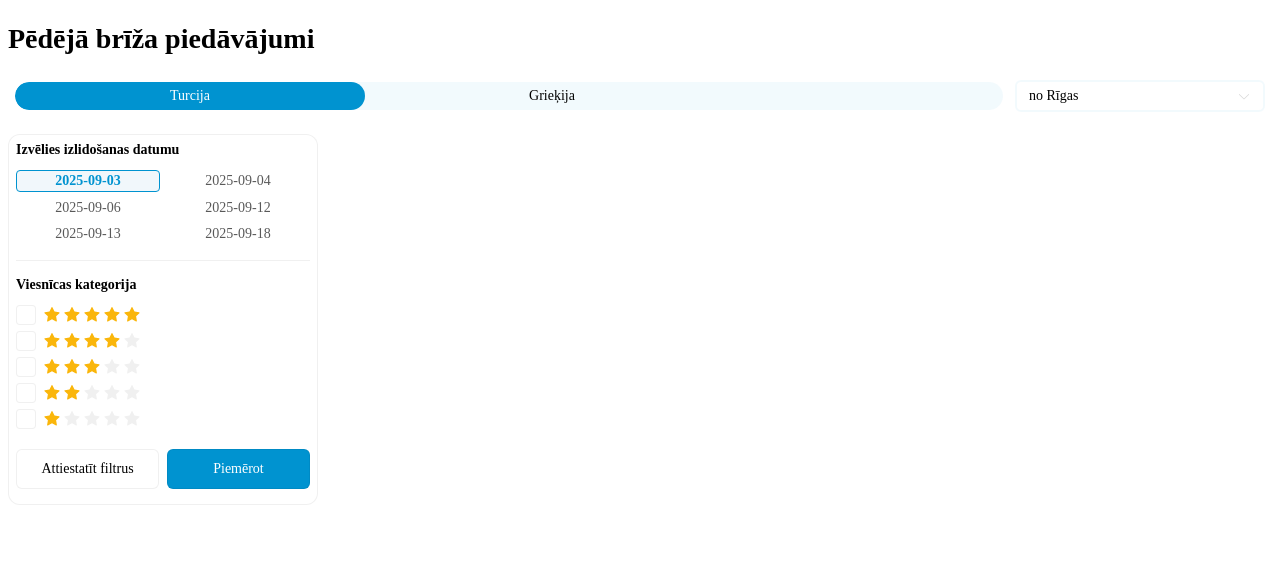
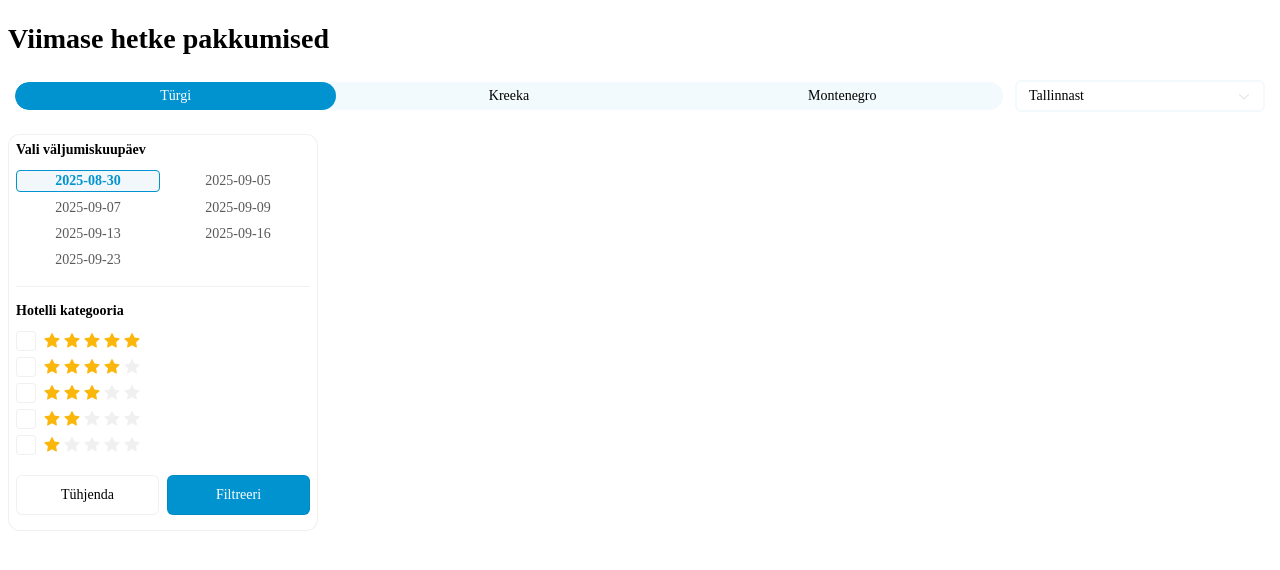
Before and after one commit to ct-balt/offers-hotel-incentive-ee, a website: page src/index.html in a window 1280 px wide. Drawn offline with Linux system fonts and the light colour scheme; no server answers.

Commit message:
localization changes

```diff
--- a/src/constants/departuresConstants.js
+++ b/src/constants/departuresConstants.js
@@ -1,8 +1,8 @@
 const departuresConstants = [
   {
-    id: "3345-5",
+    id: "3242-5",
     type: 5,
-    name: "Rīga",
-    friendlyUrl: "riga",
+    name: "Tallinn",
+    friendlyUrl: "tallinn",
   },
 ];
--- a/src/constants/destinationsConstants.js
+++ b/src/constants/destinationsConstants.js
@@ -1,29 +1,29 @@
 const destinationsConstants = [
   {
-    country: "turcija",
-    name: "Turcija",
-    friendlyUrl: "turcija",
+    country: "turgi",
+    name: "Türgi",
+    friendlyUrl: "turgi",
     id: "1-0",
     type: 0,
     children: [
       {
         id: "5-3",
         type: 3,
-        name: "Antālija",
-        friendlyUrl: "antalija",
+        name: "Antalya",
+        friendlyUrl: "antalya",
       },
       {
         id: "1-3",
         type: 3,
-        name: "Bodruma",
-        friendlyUrl: "bodruma",
+        name: "Bodrum",
+        friendlyUrl: "bodrum",
       },
     ],
   },
   {
-    country: "griekija",
-    name: "Grieķija",
-    friendlyUrl: "griekija",
+    country: "kreeka",
+    name: "Kreeka",
+    friendlyUrl: "kreeka",
     id: "43-0",
     type: 0,
     children: [
@@ -33,12 +33,18 @@ const destinationsConstants = [
         name: "Heraklion",
         friendlyUrl: "heraklion",
       },
+      {
+        id: "773-3",
+        type: 3,
+        name: "Rhodes",
+        friendlyUrl: "rhodes",
+      },
     ],
   },
   {
-    country: "egipte",
-    name: "Ēģipte",
-    friendlyUrl: "egipte",
+    country: "egiptus",
+    name: "Egiptus",
+    friendlyUrl: "egiptus",
     id: "12-0",
     type: 0,
     children: [
@@ -57,11 +63,45 @@ const destinationsConstants = [
     ],
   },
   {
-    country: "apvienotiearabuemirati",
-    name: "Apvienotie Arābu Emirāti",
-    friendlyUrl: "apvienotiearabuemirati",
-    id: "31-0",
+    country: "montenegro",
+    name: "Montenegro",
+    friendlyUrl: "montenegro",
+    id: "80-0",
     type: 0,
-    children: null,
+    children: [
+      {
+        id: "11911-3",
+        type: 3,
+        name: "Tivat",
+        friendlyUrl: "tivat",
+        parent: {
+          id: "80",
+          type: 0,
+          name: "Montenegro",
+          countryId: "80-0",
+        },
+      },
+    ],
+  },
+  {
+    country: "tivat",
+    name: "Tivat",
+    friendlyUrl: "tivat",
+    id: "11911-3",
+    type: 3,
+    children: [
+      {
+        id: "10881-5",
+        type: 5,
+        name: "Dubrovnik",
+        friendlyUrl: "dubrovnik",
+        parent: {
+          id: "11911",
+          type: 3,
+          name: "Horvaatia",
+          countryId: "108-0",
+        },
+      },
+    ],
   },
 ];
--- a/src/index.html
+++ b/src/index.html
@@ -16,7 +16,7 @@
   </head>
   <body>
     <section class="offers-incentive">
-      <h2>Pēdējā brīža piedāvājumi</h2>
+      <h2>Viimase hetke pakkumised</h2>
       <div class="selector">
         <div class="destination-selector"></div>
         <div class="departure-selector-wrapper">
@@ -41,7 +41,7 @@
         <div class="side-selector">
           <div class="wrapper">
             <div class="date-selector">
-              <span>Izvēlies izlidošanas datumu</span>
+              <span>Vali väljumiskuupäev</span>
               <div class="date-items"></div>
             </div>
             <div class="separator"></div>
@@ -49,7 +49,7 @@
               type="button"
               class="additional-filters-button"
               onclick="toggleFilters()">
-              <span>Filtri</span
+              <span>Filtrid</span
               ><svg
                 xmlns="http://www.w3.org/2000/svg"
                 width="14"
@@ -64,7 +64,7 @@
             </button>
             <div class="additional-filters">
               <div class="hotel-category">
-                <span>Viesnīcas kategorija</span>
+                <span>Hotelli kategooria</span>
                 <div class="items"></div>
               </div>
               <div class="buttons">
@@ -72,13 +72,13 @@
                   type="button"
                   class="remove-filters"
                   onclick="removeFilters()">
-                  Attiestatīt filtrus
+                  Tühjenda
                 </button>
                 <button
                   type="button"
                   class="submit-filters"
                   onclick="applyFilters()">
-                  Piemērot
+                  Filtreeri
                 </button>
               </div>
             </div>
@@ -90,68 +90,126 @@
       var offers = {
         destinations: [
           {
-            destinationDisplayName: "Turcija",
+            destinationDisplayName: "Türgi",
             destination: [
               {
-                name: "antalija",
+                name: "antalya",
                 departures: {
-                  displayName: ["Rīgas"],
-                  name: ["riga"],
+                  displayName: ["Tallinnast"],
+                  name: ["tallinn"],
                 },
                 beginDates: [
                   {
-                    date: "2025-09-03",
-                    stayNights: [{ value: 7 }],
-                    departures: ["riga"],
+                    date: "2025-08-30",
+                    stayNights: [{ value: 6 }, { value: 13 }],
+                    departures: ["tallinn"],
                   },
                   {
-                    date: "2025-09-04",
+                    date: "2025-09-05",
                     stayNights: [{ value: 7 }],
-                    departures: ["riga"],
+                    departures: ["tallinn"],
                   },
                   {
-                    date: "2025-09-06",
-                    stayNights: [{ value: 6 }],
-                    departures: ["riga"],
+                    date: "2025-09-07",
+                    stayNights: [{ value: 7 }],
+                    departures: ["tallinn"],
                   },
                   {
-                    date: "2025-09-12",
+                    date: "2025-09-09",
                     stayNights: [{ value: 7 }],
-                    departures: ["riga"],
+                    departures: ["tallinn"],
                   },
                   {
                     date: "2025-09-13",
                     stayNights: [{ value: 7 }],
-                    departures: ["riga"],
+                    departures: ["tallinn"],
+                  },
+                ],
+              },
+              {
+                name: "bodrum",
+                departures: {
+                  displayName: ["Tallinnast"],
+                  name: ["tallinn"],
+                },
+                beginDates: [
+                  {
+                    date: "2025-09-16",
+                    stayNights: [{ value: 6 }],
+                    departures: ["tallinn"],
                   },
                   {
-                    date: "2025-09-18",
-                    stayNights: [{ value: 3 }, { value: 6 }, { value: 7 }],
-                    departures: ["riga"],
+                    date: "2025-09-23",
+                    stayNights: [{ value: 6 }],
+                    departures: ["tallinn"],
                   },
                 ],
               },
             ],
           },
           {
-            destinationDisplayName: "Grieķija",
+            destinationDisplayName: "Kreeka",
             destination: [
               {
                 name: "heraklion",
                 departures: {
-                  displayName: ["Rīgas"],
-                  name: ["riga"],
+                  displayName: ["Tallinnast"],
+                  name: ["tallinn"],
                 },
                 beginDates: [
                   {
-                    date: "2025-09-13",
+                    date: "2025-09-02",
                     stayNights: [{ value: 7 }],
-                    departures: ["riga"],
+                    departures: ["tallinn"],
                   },
                   {
-                    date: "2025-09-14",
+                    date: "2025-09-06",
+                    stayNights: [{ value: 7 }, { value: 11 }],
+                    departures: ["tallinn"],
+                  },
+                  {
+                    date: "2025-09-20",
+                    stayNights: [{ value: 3 }, { value: 7 }],
+                    departures: ["tallinn"],
+                  },
+                ],
+              },
+            ],
+          },
+          {
+            destinationDisplayName: "Montenegro",
+            destination: [
+              {
+                name: "montenegro",
+                departures: {
+                  displayName: ["Tallinnast"],
+                  name: ["tallinn"],
+                },
+                beginDates: [
+                  {
+                    date: "2025-08-31",
                     stayNights: [{ value: 7 }],
-                    departures: ["riga"],
+                    departures: ["tallinn"],
+                  },
+                  {
+                    date: "2025-09-01",
+                    stayNights: [{ value: 7 }],
+                    departures: ["tallinn"],
+                  },
+                  {
+                    date: "2025-09-07",
+                    stayNights: [{ value: 4 }, { value: 7 }],
+                    departures: ["tallinn"],
+                  },
+                  {
+                    date: "2025-09-08",
+                    stayNights: [{ value: 3 }, { value: 14 }],
+                    departures: ["tallinn"],
+                  },
+                  {
+                    date: "2025-09-11",
+                    stayNights: [{ value: 3 }, { value: 10 }, { value: 11 }],
+                    departures: ["tallinn"],
                   },
                 ],
               },
--- a/src/scripts/helpers.js
+++ b/src/scripts/helpers.js
@@ -60,7 +60,7 @@ function updateSelectedValues(newValues = {}) {
 
 function changeDepartureItem() {
   const deparSelectorBtn = document.querySelector(".departure-selector span");
-  deparSelectorBtn.innerHTML = `no ${selectedDeparture}`;
+  deparSelectorBtn.innerHTML = `${selectedDeparture}`;
 }
 
 function removeListOffers() {
--- a/src/scripts/payloadGenerator.js
+++ b/src/scripts/payloadGenerator.js
@@ -38,7 +38,7 @@ const generatePayloadPriceSearchEncrypt = () => {
 };
 
 const generatePayloadPriceSearchList = (priceSearchEncryptResponse) => {
-  viewAllUrl = `https://www.coraltravel.lv${priceSearchEncryptResponse.result.redirectionUrl}?qp=${priceSearchEncryptResponse.result.queryParam}&p=1&w=0&s=0&ws=10`;
+  viewAllUrl = `https://www.coraltravel.ee${priceSearchEncryptResponse.result.redirectionUrl}?qp=${priceSearchEncryptResponse.result.queryParam}&p=1&w=0&s=0&ws=10`;
 
   const payload = {
     queryParam: priceSearchEncryptResponse.result.queryParam,
@@ -63,7 +63,7 @@ const getDestinationObj = () =>
 
 const getDestinationLocation = () => {
   const destinationObj = getDestinationObj();
-
+  console.log("dest", destinationObj);
   if (!destinationObj.children) {
     return [
       {
@@ -74,10 +74,36 @@ const getDestinationLocation = () => {
       },
     ];
   }
+
+  if (destinationObj.country === "montenegro") {
+    console.log("montenegro");
+    const additionalValues = destinationsConstants.find(
+      (destination) => destination.friendlyUrl === "tivat"
+    );
+    console.log("add", additionalValues);
+    return [
+      {
+        id: destinationObj.id,
+        type: destinationObj.type,
+        name: destinationObj.name,
+        friendlyUrl: destinationObj.friendlyUrl,
+        children: destinationObj.children,
+      },
+      {
+        id: additionalValues.id,
+        type: additionalValues.type,
+        name: additionalValues.name,
+        friendlyUrl: additionalValues.friendlyUrl,
+        children: additionalValues.children,
+      },
+    ];
+  }
   const matchedDestination = offersObj.destinations.find(
     (dest) =>
-      dest.destinationDisplayName.toLowerCase() ===
-        destinationObj.friendlyUrl &&
+      dest.destinationDisplayName
+        .normalize("NFD")
+        .replace(/[\u0300-\u036f]/g, "")
+        .toLowerCase() === destinationObj.friendlyUrl &&
       dest.destination?.some((city) =>
         city.beginDates?.filter(
           (dateObj) => dateObj.date === selectedValues.date
--- a/src/widgets/banner/banner.js
+++ b/src/widgets/banner/banner.js
@@ -44,8 +44,8 @@ function showLoadingBanner() {
               </defs>
             </svg>
             <div class="text">
-              <span class="title">Mēs apkopojam labākos piedāvājumus.</span>
-              <span class="subtitle">Lūdzu, uzgaidi...</span>
+              <span class="title">Laeme parimaid pakkumisi.</span>
+              <span class="subtitle">Palun oota...</span>
             </div>
           </div>
           <div class="loading-spinner"></div>`;
@@ -83,8 +83,8 @@ function showWarningBanner() {
 </defs>
 </svg>
             <div class="text">
-              <span class="title">Nav atbilstošu variantu</span>
-              <span class="subtitle">Lūdzu, pamēģini mainīt izlidošanas datumu / pilsētu</span>
+              <span class="title">Selleks kuupäevaks pakkumisi ei leitud</span>
+              <span class="subtitle">Proovi muuta väljumiskuupäeva või linna</span>
             </div>
           </div>`;
 
--- a/src/widgets/list/fetchOffers.js
+++ b/src/widgets/list/fetchOffers.js
@@ -14,7 +14,7 @@ async function fetchOffers() {
 
   try {
     const priceSearchEncryptResponse = await callApi(
-      "https://www.coraltravel.lv/endpoints/PackageTourHotelProduct/PriceSearchEncrypt",
+      "https://www.coraltravel.ee/endpoints/PackageTourHotelProduct/PriceSearchEncrypt",
       payload,
       { signal }
     );
@@ -26,7 +26,7 @@ async function fetchOffers() {
     );
 
     const priceSearchListResponse = await callApi(
-      "https://www.coraltravel.lv/endpoints/PackageTourHotelProduct/PriceSearchList",
+      "https://www.coraltravel.ee/endpoints/PackageTourHotelProduct/PriceSearchList",
       priceSearchPayload,
       { signal }
     );
```
Also changed, not shown: src/widgets/list/listOffers.js (+8 -8 lines).
